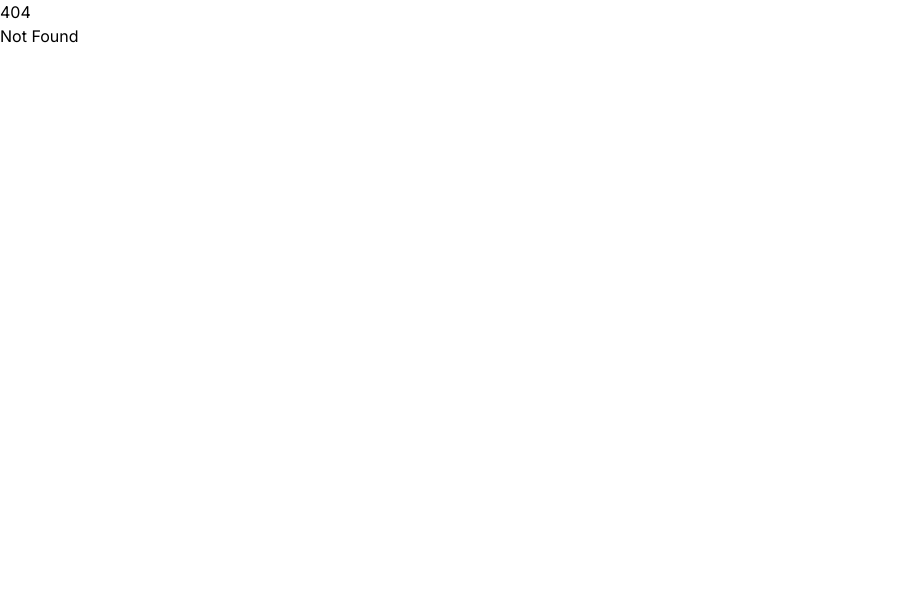
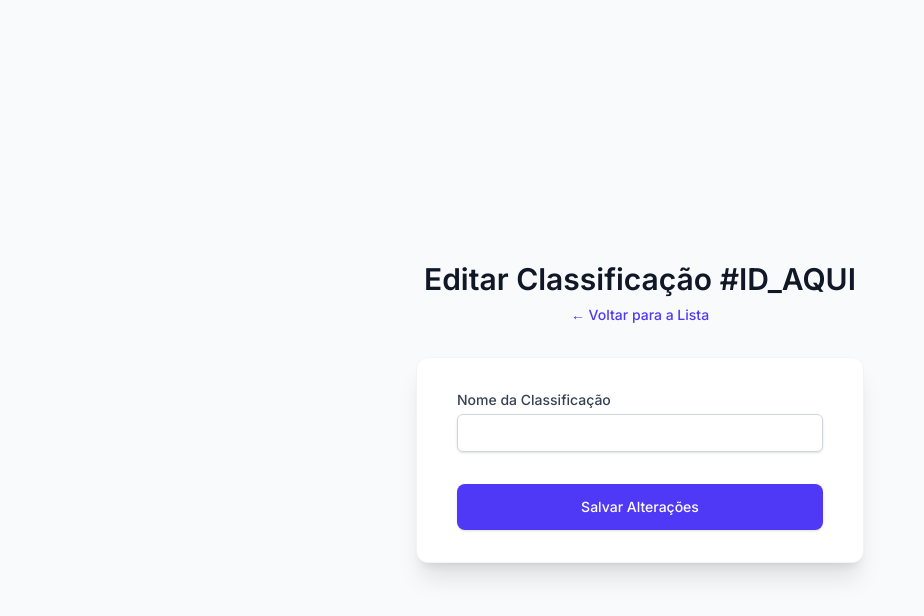
Before and after one commit to eukaualima/capsula-2, a SvelteKit app: page /classificacoes/editar/1 in a window 1280 px wide. Before the commit this address had no page. Shown: the top 616 px of the page, without its empty margins (0-924 px from the left). Built offline with nearby package versions, Linux system fonts and the light colour scheme.

Commit message:
criação dos arquivos com TODO para classificações

```diff
--- /dev/null
+++ b/src/routes/classificacoes/editar/[id]/+page.server.js
@@ -0,0 +1,33 @@
+// TODO: Importar 'fail', 'redirect' e 'error' do '@sveltejs/kit'
+// TODO: Importar ClassificacaoDAO e ClassificacaoModel
+
+/** @type {import('./$types').PageServerLoad} */
+export async function load({ params }) {
+    // TODO: Carregar os dados atuais da classificação
+    // 1. Instancie o DAO.
+    // 2. Pegue o ID que veio na URL através de 'params.id'.
+    // 3. Busque a classificação pelo ID.
+    // 4. Se a classificação não existir, dispare um erro 404 (throw error(404, 'Mensagem')).
+    // 5. Retorne os dados encontrados para preencher o formulário no Svelte.
+}
+
+/** @type {import('./$types').Actions} */
+export const actions = {
+    default: async ({ request, params }) => {
+        // TODO: Atualizar a classificação
+        // 1. Capture os dados do formulário e o ID da URL (params.id).
+
+        try {
+            // TODO: Criar modelo e chamar atualização
+            // 1. Crie uma instância de ClassificacaoModel (lembre de converter o ID para Number).
+            // 2. Use o método do DAO responsável por atualizar o registro.
+        }
+        catch (erro) {
+            // TODO: Tratamento de erro
+            // Retorne fail(400) com a mensagem de erro e os valores tentados (values).
+        }
+
+        // TODO: Redirecionamento
+        // Se der certo, redirecione para '/classificacoes'.
+    }
+};
--- /dev/null
+++ b/src/routes/classificacoes/editar/[id]/+page.svelte
@@ -0,0 +1,36 @@
+<script>
+    import { enhance } from '$app/forms';
+    // TODO: Exportar 'data' (dados do banco) e 'form' (erros de validação)
+</script>
+
+<div class="h-full flex flex-col justify-center py-12 sm:px-6 lg:px-8 bg-gray-50 min-h-screen">
+    <div class="sm:mx-auto sm:w-full sm:max-w-md">
+        <h2 class="mt-6 text-center text-3xl font-extrabold text-gray-900">
+            Editar Classificação #ID_AQUI
+        </h2>
+        <p class="mt-2 text-center text-sm">
+            <a href="/classificacoes" class="font-medium text-indigo-600 hover:text-indigo-500">&larr; Voltar para a Lista</a>
+        </p>
+    </div>
+
+    <div class="mt-8 sm:mx-auto sm:w-full sm:max-w-md">
+        <div class="bg-white py-8 px-4 shadow-xl sm:rounded-xl sm:px-10 border border-gray-100">
+
+            <form class="space-y-6">
+                <div>
+                    <label for="nome" class="block text-sm font-medium text-gray-700">Nome da Classificação</label>
+                    <div class="mt-1">
+                        <input type="text" id="nome" required
+                            class="appearance-none block w-full px-3 py-2 border border-gray-300 rounded-md shadow-sm focus:outline-none focus:ring-indigo-500 focus:border-indigo-500 sm:text-sm">
+                    </div>
+                </div>
+
+                <div class="pt-2">
+                    <button type="submit" class="w-full flex justify-center py-3 px-4 border border-transparent rounded-lg shadow-sm text-sm font-medium text-white bg-indigo-600 hover:bg-indigo-700 focus:outline-none transition-all">
+                        Salvar Alterações
+                    </button>
+                </div>
+            </form>
+        </div>
+    </div>
+</div>
```
